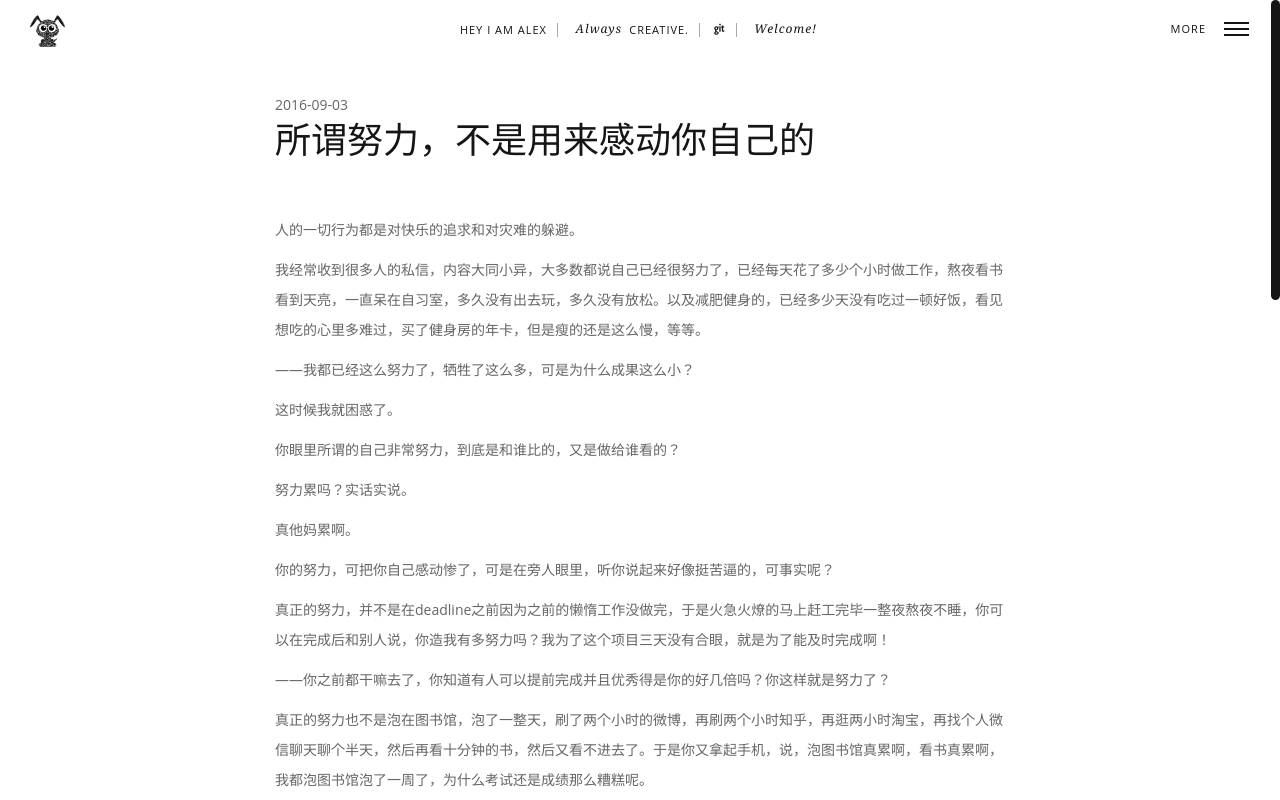
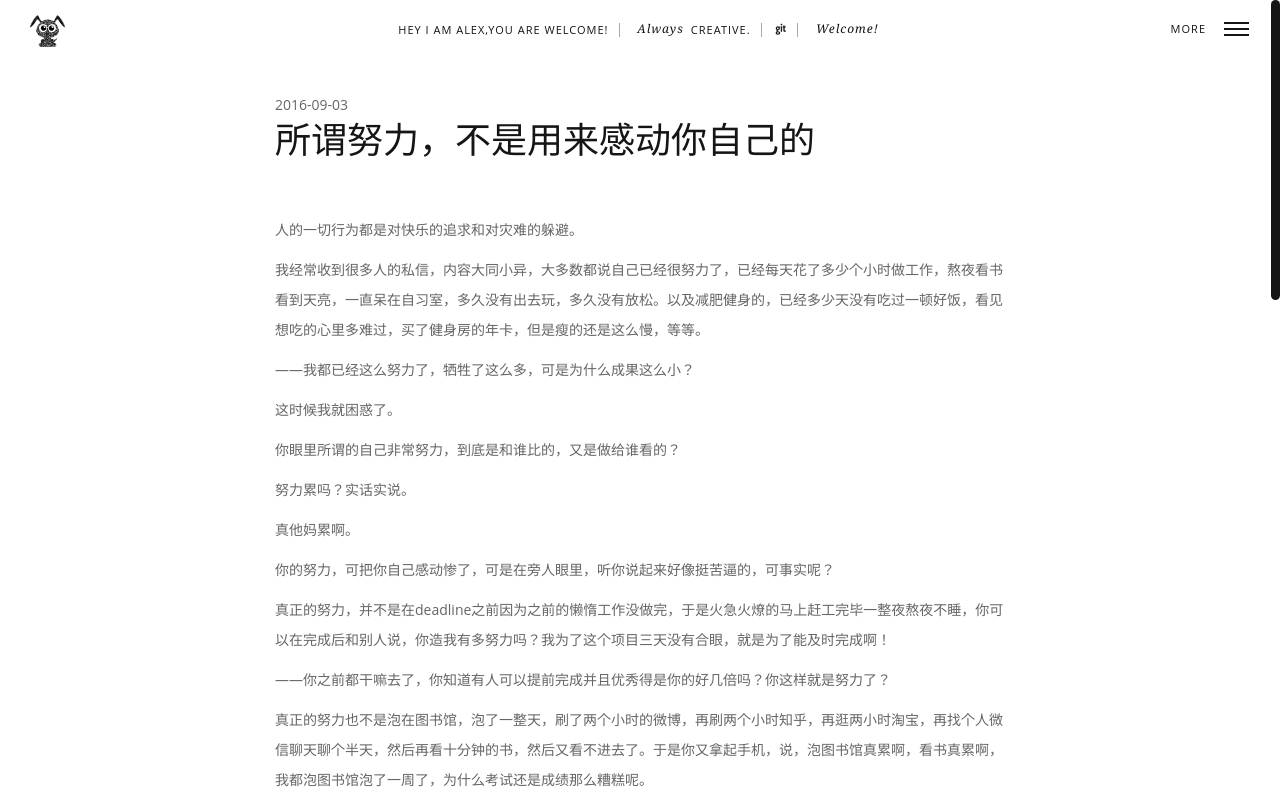
Before and after one commit to yangdongji/yangdongji.github.io, a plain HTML site: page 2016/09/03/所谓努力，不是用来感动你自己的/index.html in a window 1280 px wide. Shown: the top 800 px of the page. Drawn offline with Linux system fonts and the light colour scheme; a script that the page names is missing; a web font is replaced by a local one.

Commit message:
Site updated: 2016-09-04 17:51:53

```diff
--- a/2016/09/03/所谓努力，不是用来感动你自己的/index.html
+++ b/2016/09/03/所谓努力，不是用来感动你自己的/index.html
@@ -17,20 +17,20 @@
 <!--<![endif]-->
 
 <head>
-  <title>所谓努力，不是用来感动你自己的 | Hey i am ALex</title>
+  <title>所谓努力，不是用来感动你自己的 | Hey i am ALex,you are welcome!</title>
   <!-- Meta data -->
     <meta http-equiv="Content-Type" content="text/html" charset="UTF-8" >
     <meta http-equiv="X-UA-Compatible" content="IE=edge"/>
     <meta name="viewport" content="width=device-width, initial-scale=1.0" />
-    <meta name="generator" content="Hey i am ALex">
+    <meta name="generator" content="Hey i am ALex,you are welcome!">
     <meta name="author" content="John Doe">
-    <meta name="description" content="" />
+    <meta name="description" content="Welcome to ALex's blog" />
     <meta name="keywords" content="" />
 
     <!-- Favicon, (keep icon in root folder) -->
     <link rel="Shortcut Icon" href="/img/favicon.ico" type="image/ico">
 
-    <link rel="alternate" href="/atom.xml" title="Hey i am ALex" type="application/atom+xml">
+    <link rel="alternate" href="/atom.xml" title="Hey i am ALex,you are welcome!" type="application/atom+xml">
     <link rel="stylesheet" href="/css/all.css" media="screen" type="text/css">
 
     <link rel="stylesheet" href="/highlightjs/vs.css" type="text/css">
@@ -154,7 +154,7 @@
                     <!-- Info-bar -->
                     <nav>
                         <ul class="nav">
-                            <li><a href="/" class="animsition-link">Hey i am ALex</a></li>
+                            <li><a href="/" class="animsition-link">Hey i am ALex,you are welcome!</a></li>
                             <li class="nolink"><span>Always </span>Creative.</li>
 
                             <li><a href="https://github.com/yangdongji" title="Github" target="_blank"><i class="icon-github"></i></a></li>
```
Also changed, not shown: 2016/09/03/明天开学的所思所想/index.html (+5 -5 lines), archives/2016/09/index.html (+5 -5 lines), archives/2016/index.html (+5 -5 lines), archives/index.html (+5 -5 lines), index.html (+5 -5 lines).
